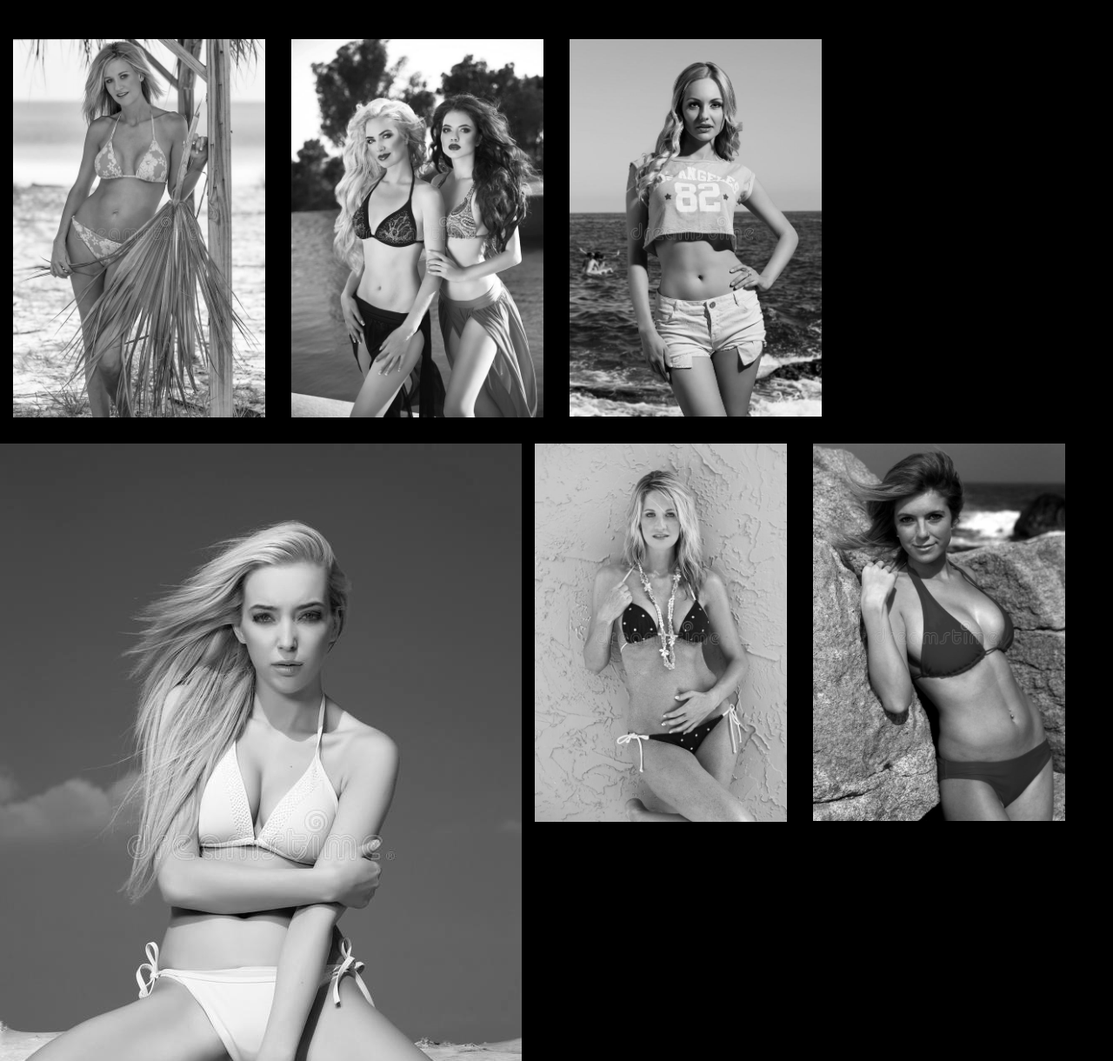
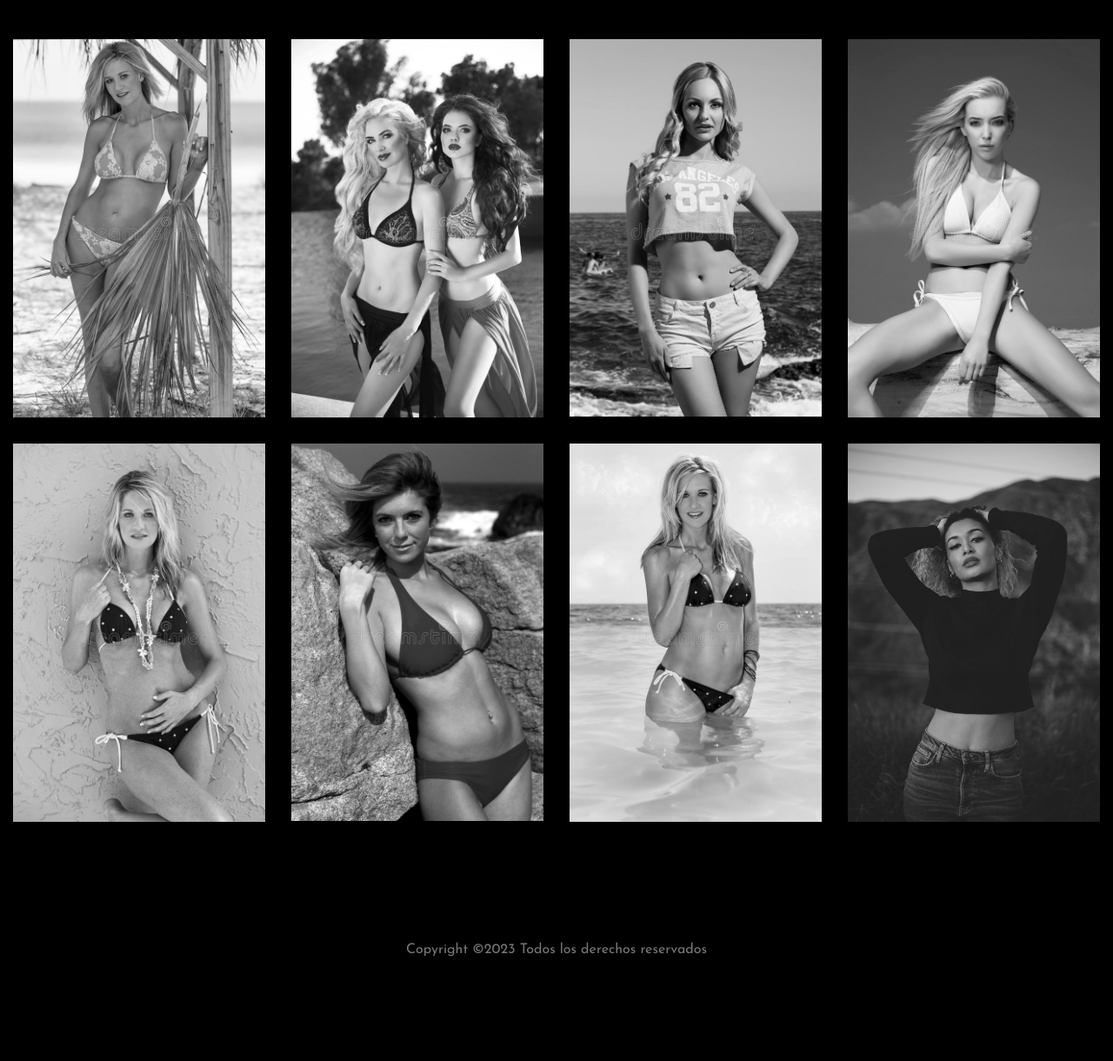
Before and after one commit to marcoszaro30/francisco.github.io, a plain HTML site: page galery2.html in a window 1280 px wide. Shown: the part 260-1480 px from the top of the page at 87% size. After the commit the page ends 1406 px from the top, so only its background shows below. Drawn offline with Linux system fonts and the light colour scheme; files whose address does not match are found by name.

Commit message:
correccion

```diff
--- a/galery2.html
+++ b/galery2.html
@@ -136,9 +136,11 @@
           <div class="col-sm-6 col-md-4 col-lg-3 col-xl-3 item" data-aos="fade" data-src="images/big-images2/model5.jpg" data-sub-html="<h4></h4><p> </p>">
             <a href="#"><img src="images/model5.jpg" alt="IMage" class="img-fluid"></a>
           </div>
-          <div c
+
+          <div class="col-sm-6 col-md-4 col-lg-3 col-xl-3 item" data-aos="fade" data-src="images/big-images2/model5.jpg" data-sub-html="<h4></h4><p> </p>">
             <a href="#"><img src="images/model6.jpg" alt="IMage" class="img-fluid"></a>
           </div>
+
           <div class="col-sm-6 col-md-4 col-lg-3 col-xl-3 item" data-aos="fade" data-src="images/big-images2/model10.jpg" data-sub-html="<h4></h4><p></p>">
             <a href="#"><img src="images/model10.jpg" alt="IMage" class="img-fluid"></a>
           </div>
```
